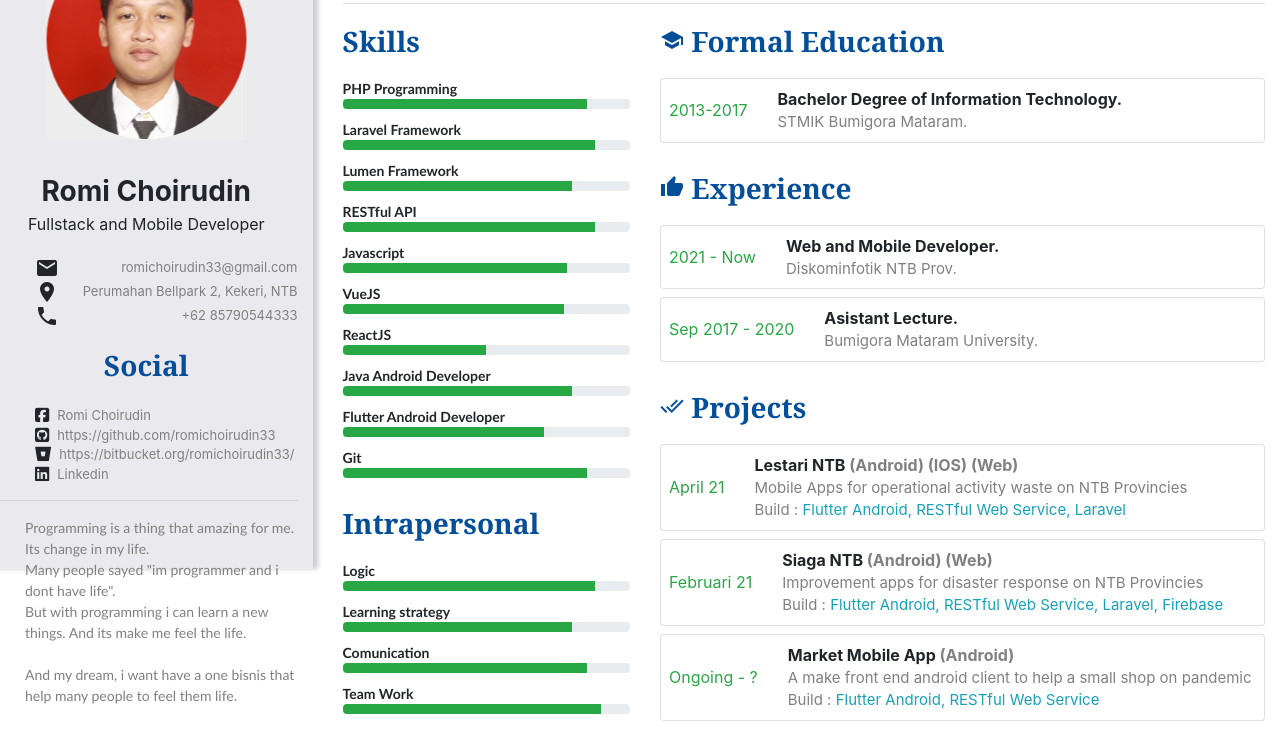
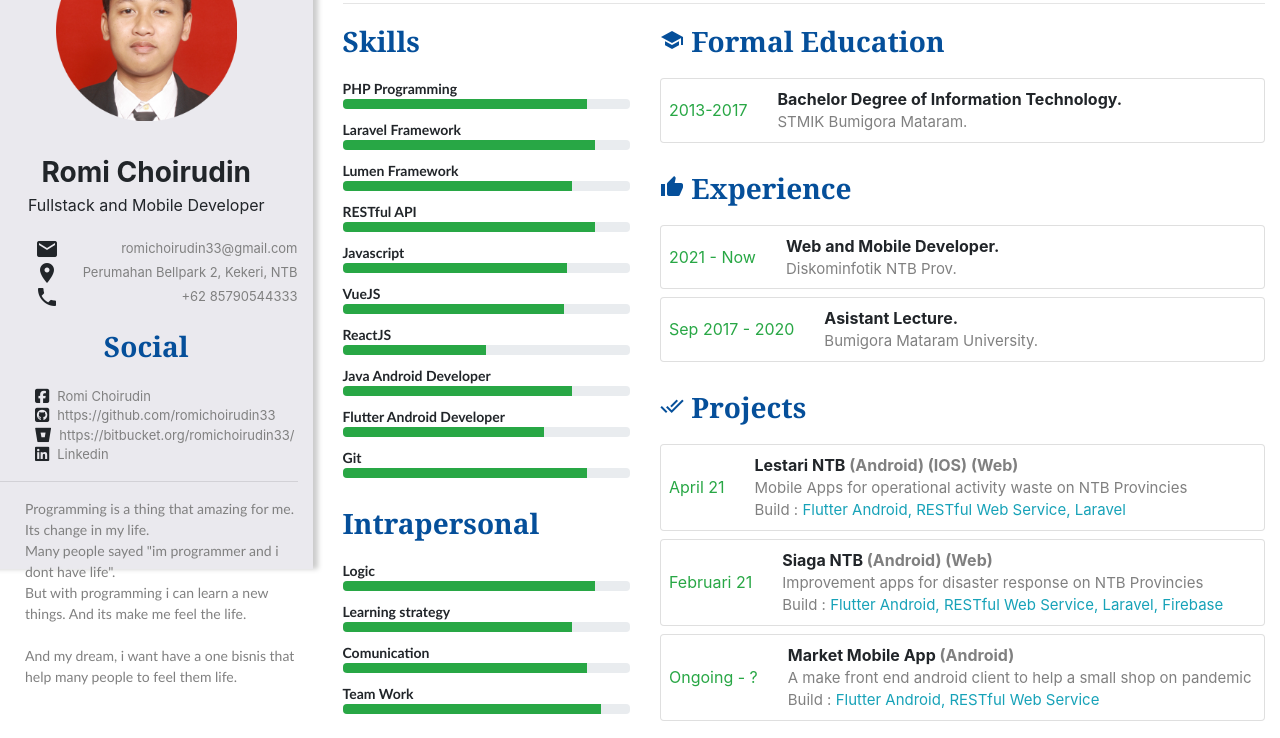
Before and after one commit to romichoirudin33/resume, a plain HTML site: page index.html in a window 1280 px wide. Shown: the part 91-829 px from the top of the page. Drawn offline with nearby package versions, Linux system fonts and the light colour scheme.

Commit message:
fix photo

```diff
--- a/index.html
+++ b/index.html
@@ -2,6 +2,7 @@
   <head>
     <title>CV | Curicullum Vitae</title>
     <meta charset="UTF-8" />
+    <meta name="viewport" content="width=device-width, initial-scale=1.0" />
     <link
       rel="stylesheet"
       href="https://maxcdn.bootstrapcdn.com/bootstrap/4.0.0/css/bootstrap.min.css"
@@ -14,7 +15,7 @@
       href="https://fonts.googleapis.com/icon?family=Material+Icons"
     />
 
-    <meta name="viewport" content="width=device-width, initial-scale=1.0" />
+    <link rel="shortcut icon" href="./assets/photo-min.png" />
   </head>
   <body>
     <div class="">
@@ -22,7 +23,11 @@
         <div class="col-sm-3 side-bar">
           <!-- image photo -->
           <div class="text-center">
-            <img src="./assets/photo.png" class="rounded photo" />
+            <img
+              src="./assets/photo1.png"
+              style="max-width: 60%"
+              class="photo"
+            />
             <p class="name">Romi Choirudin</p>
             <p class="job">Fullstack and Mobile Developer</p>
           </div>
```
Also changed, not shown: assets/photo-min.png (added), assets/photo1.png (added).
